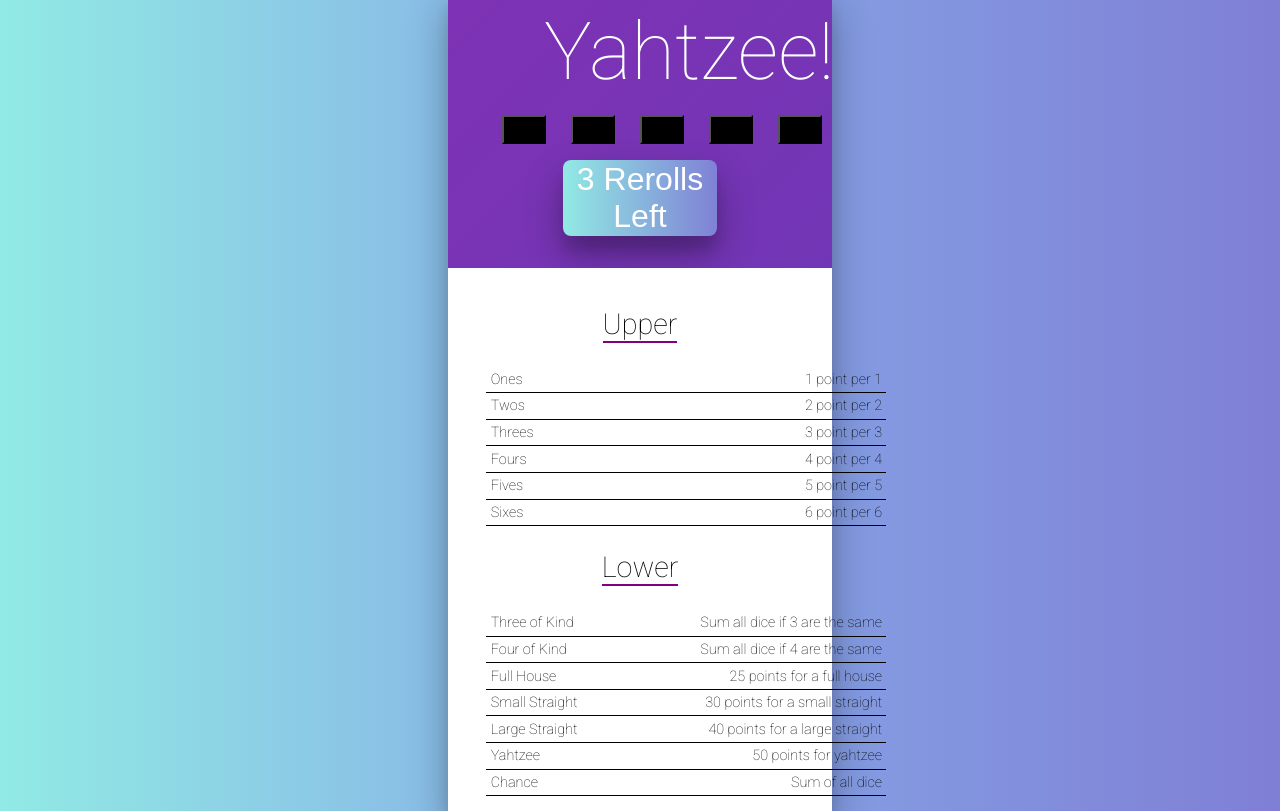
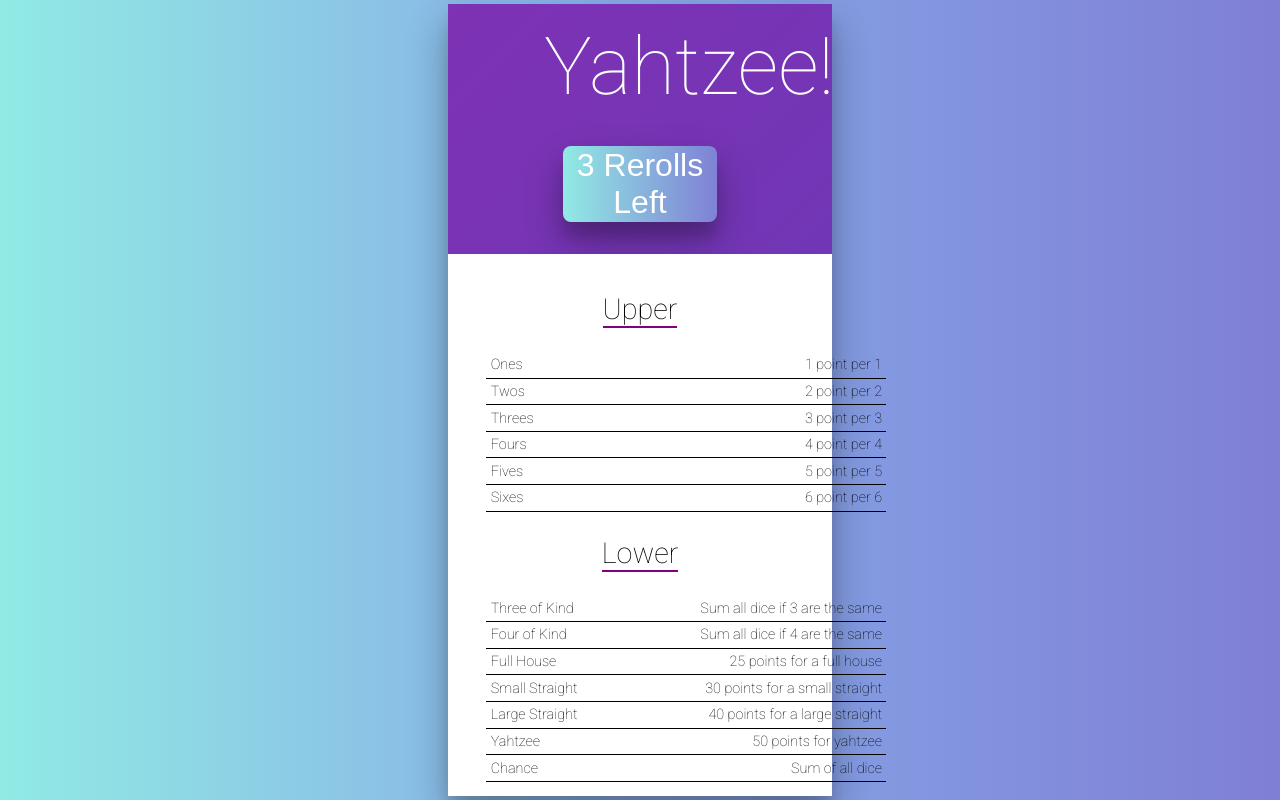
Before and after one commit to norher/React-Yahtzee, a React (Create React App) app: page / in a window 1280 px wide. Built offline with nearby package versions, Linux system fonts and the light colour scheme.

Commit message:
changed numbers to icons for dice, added class, fontawesome library

```diff
--- a/package.json
+++ b/package.json
@@ -3,6 +3,7 @@
   "version": "0.1.0",
   "private": true,
   "dependencies": {
+    "@fortawesome/fontawesome-free": "^6.2.1",
     "react": "^16.4.1",
     "react-dom": "^16.4.1",
     "react-scripts": "1.1.4"
--- a/src/Dice.js
+++ b/src/Dice.js
@@ -10,7 +10,8 @@ class Dice extends Component {
           val={d}
           locked={this.props.locked[idx]}
           idx={idx}
-          key={idx} />
+          key={idx}
+          disabled={this.props.disabled} />
       )}
     </div>
   }
--- a/src/Die.css
+++ b/src/Die.css
@@ -1,5 +1,5 @@
 /* Original Styles For Numbers, before icons added in */
-.Die {
+/* .Die {
   font-size: 25px;
   display: inline-block;
   padding: 0.5em 0.8em;
@@ -8,11 +8,11 @@
   background-color: black;
   color: white;
   margin-right: 1em;
-}
+} */
 
 /* THE NICER STYLES MADE FOR THE FONT-AWESOME ICONS... */
 
-/* .Die {
+.Die {
   color: white;
   text-shadow: 0 19px 38px rgba(0, 0, 0, 0.3), 0 15px 12px rgba(0, 0, 0, 0.1);
   transition: all 0.3s ease;
@@ -43,4 +43,4 @@
   100% {
     transform: rotate(360deg);
   }
-} */
+}
--- a/src/Die.js
+++ b/src/Die.js
@@ -2,6 +2,9 @@ import React, { Component } from "react";
 import "./Die.css";
 
 class Die extends Component {
+  static defaultProps = {
+    numberWords: ["one", "two", "three", "four", "five", "six"]
+  }
   constructor(props){
     super(props);
     this.handleClick = this.handleClick.bind(this)
@@ -10,14 +13,16 @@ class Die extends Component {
     this.props.handleClick(this.props.idx)
   }
   render() {
+    const {numberWords, locked, val, disabled} = this.props;
+    let classes = `Die fas fa-dice-${numberWords[val - 1]} fa-5x `;
+    if (locked) classes += "Die-locked";
     return (
-      <button
-        className={"Die"}
-        style={{ backgroundColor: this.props.locked ? "grey" : "black" }}
+      <i
+        className={classes}
         onClick={this.handleClick}
+        disabled={disabled}
       >
-        {this.props.val}
-      </button>
+      </i>
     );
   }
 }
--- a/src/Game.js
+++ b/src/Game.js
@@ -79,6 +79,7 @@ class Game extends Component {
               dice={this.state.dice}
               locked={this.state.locked}
               handleClick={this.toggleLocked}
+              disabled={this.state.rollsLeft === 0}
             />
             <div className='Game-button-wrapper'>
               <button
--- a/src/index.js
+++ b/src/index.js
@@ -2,6 +2,7 @@ import React from 'react';
 import ReactDOM from 'react-dom';
 import './index.css';
 import App from './App';
+import "@fortawesome/fontawesome-free/css/all.css";
 import registerServiceWorker from './registerServiceWorker';
 
 ReactDOM.render(<App />, document.getElementById('root'));
```
